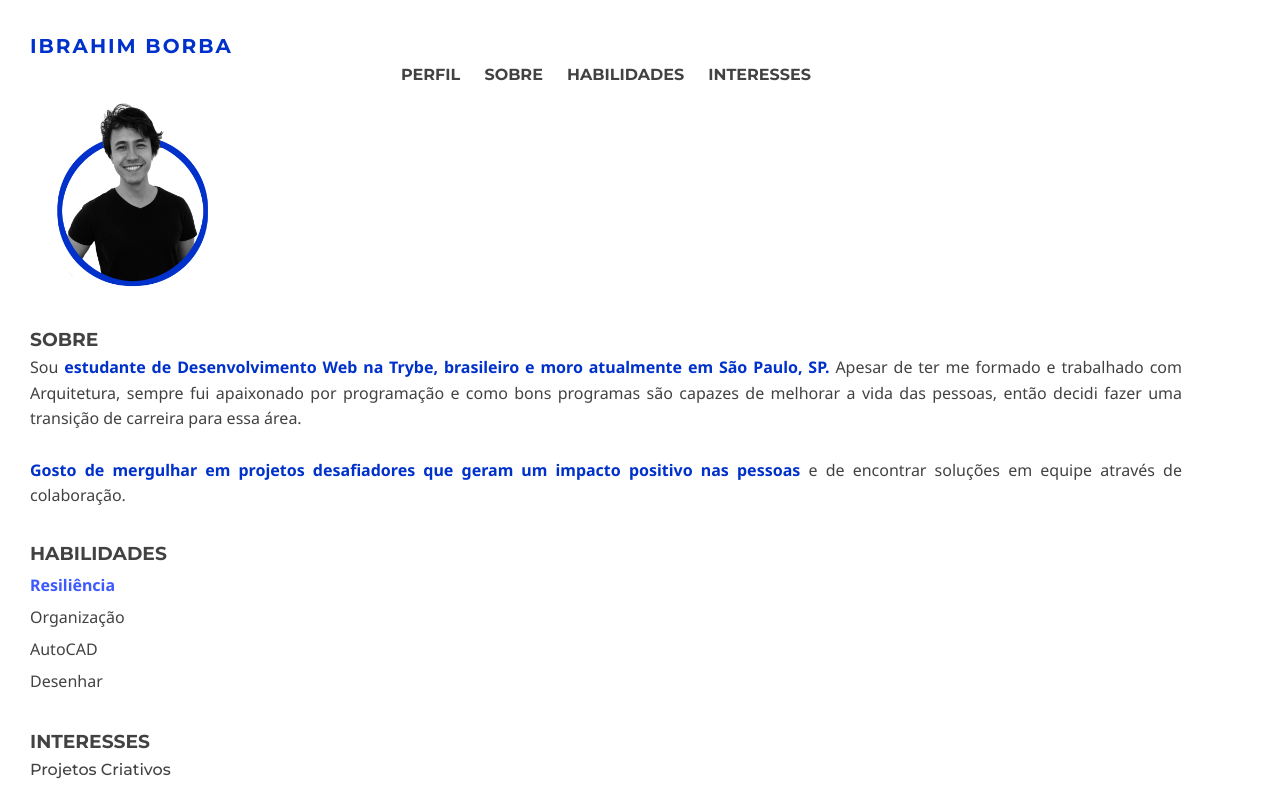
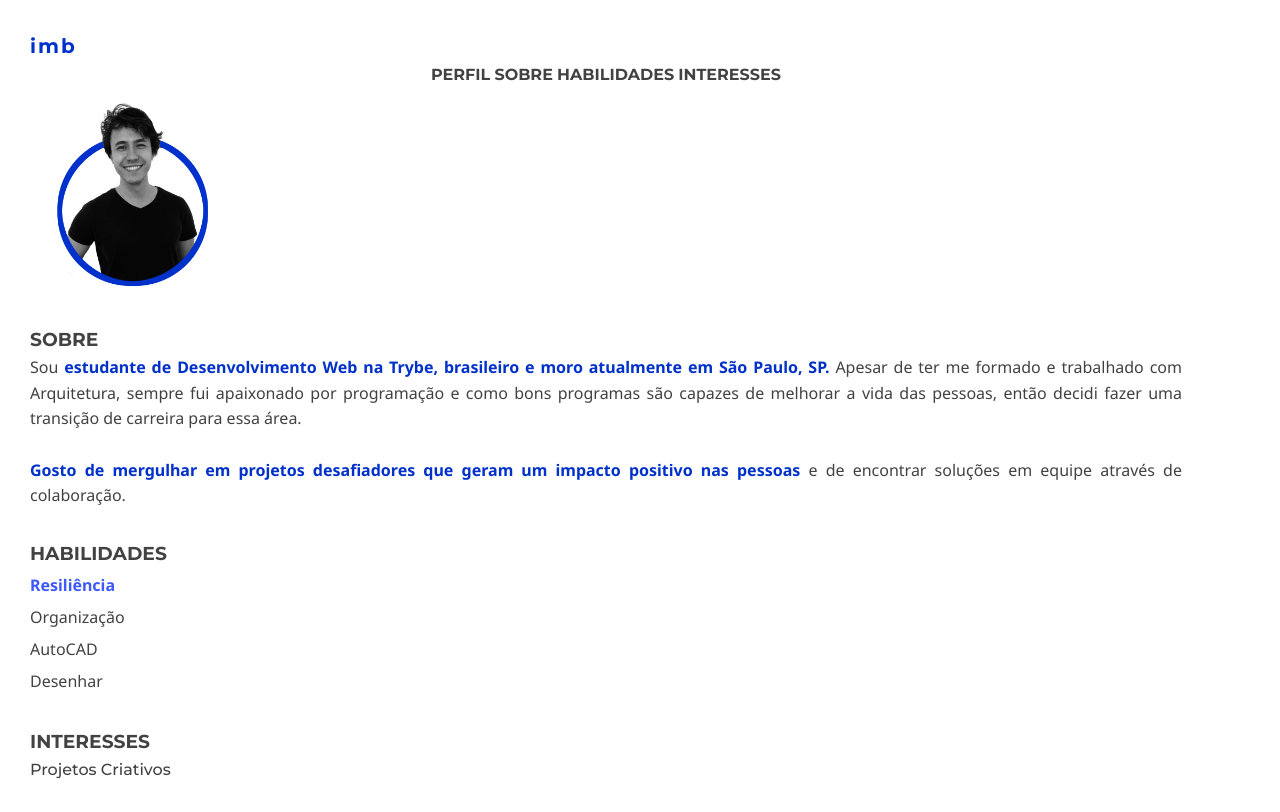
Before and after one commit to ibrahimborba/ibrahimborba.github.io, a plain HTML site: page index.html in a window 1280 px wide. Drawn offline with Linux system fonts and the light colour scheme.

Commit message:
add index changes

```diff
--- a/index.html
+++ b/index.html
@@ -4,20 +4,23 @@
     <meta charset="UTF-8">
     <meta http-equiv="X-UA-Compatible" content="IE=edge">
     <meta name="viewport" content="width=device-width, initial-scale=1.0">
-    <title>Portfolio Web Ibrahim Borba</title>
     <link rel="stylesheet" type="text/css" href="style.css">
     <link href="https://fonts.googleapis.com/css2?family=Montserrat:wght@100;200;300;500;600;700;800&family=Noto+Sans:wght@400;700&family=Noto+Serif:ital,wght@0,400;0,700;1,400&display=swap" rel="stylesheet">
+    <title>Portfolio Web Ibrahim Borba</title>
 </head>
 <body>
-    <h1>IBRAHIM BORBA</h1>
-
-    <ul class="menu">
-        <li><a href="#foto-perfil">PERFIL</a></li>
-        <li><a href="#sobre">SOBRE</a></li>
-        <li><a href="#habilidades">HABILIDADES</a></li>
-        <li><a href="#gosto">INTERESSES</a></li>
-    </ul>
-
+    <header>
+        <section class="header-content">
+            <h1>imb</h1>
+            <nav class="menu">
+                <a href="#foto-perfil">PERFIL</a>
+                <a href="#sobre">SOBRE</a>
+                <a href="#habilidades">HABILIDADES</a>
+                <a href="#gosto">INTERESSES</a>
+            </nav>
+        </section>
+    </header>
+    <main>
         <img id="foto-perfil" src="./profile_stylized.png" alt="foto de perfil do ibrahim sorrindo, de camiseta preta manga curta, em um fundo liso cinza claro" loading="lazy">
 
         <h3 id="sobre">SOBRE</h3>
@@ -33,6 +36,9 @@
 
         <h3 id="gosto">INTERESSES</h3>
         <a href="https://www.behance.net/" target="_blank">Projetos Criativos</a>
+
+    </main>
+
 </body>
 
 </html>
```
Lines whose indentation alone changed are shown as unchanged.
